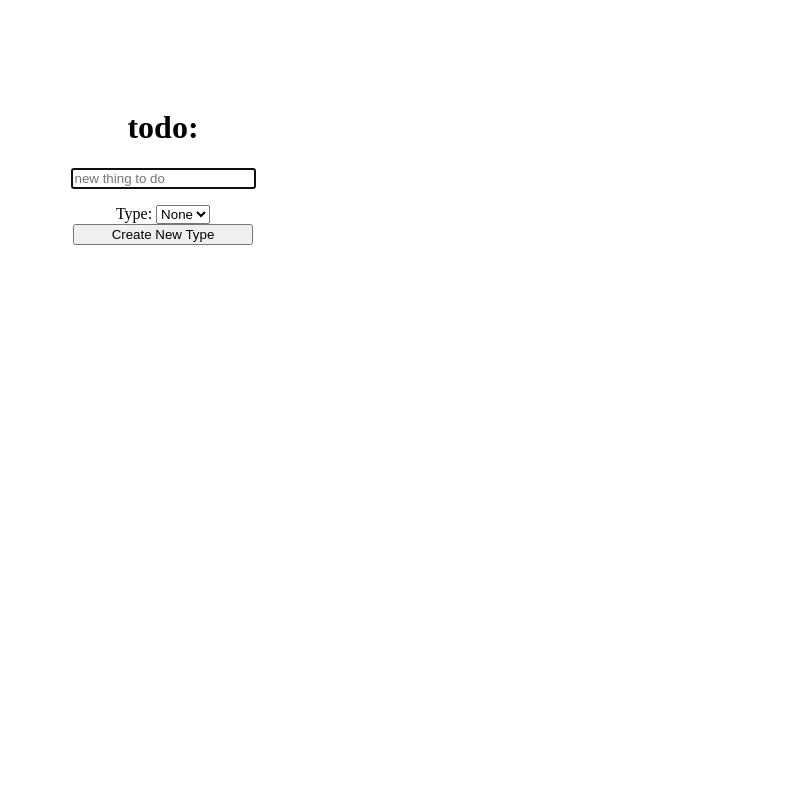
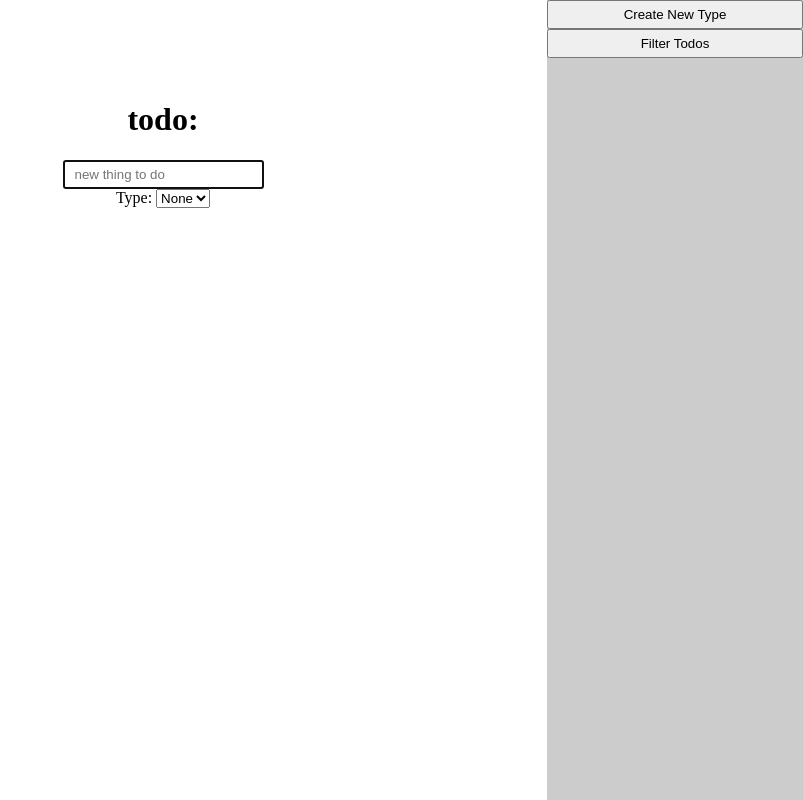
Before and after one commit to ahrjarrett/todo-functional, a website: page public/index.html in a window 1280 px wide. Shown: the whole page, without its empty margins (477-1280 px from the left). Drawn offline with Linux system fonts and the light colour scheme.

Commit message:
added html for filtering

```diff
--- a/public/css/main.css
+++ b/public/css/main.css
@@ -1,3 +1,14 @@
+body {
+  position: relative;
+  margin: 0;
+}
+
+form { margin: 0; }
+
+button, input {
+  padding: 5px 10px;
+}
+
 li {
   list-style: none;
 }
@@ -34,8 +45,19 @@ a {
 }
 
 .new-type-wrapper {
+  position: absolute;
+  top: 0;
+  right: 0;
   display: flex;
   flex-direction: column;
-  width: 30%;
+  width: 20%;
   margin: 0 auto;
+  background-color: #ccc;
+  height: 100vh;
 }
+
+
+.new-type-form button, .new-type-form input,
+.filters-wrapper button, .filters-wrapper select {
+  width: 100%;
+}
--- a/public/index.html
+++ b/public/index.html
@@ -21,17 +21,28 @@
     <select id='select-type'>
       <option value='none'> None </option>
     </select>
-    <div class='new-type-wrapper'>
-      <button id='create-type'> Create New Type </button>
-      <input id='new-type' style='display:none' placeholder='What type is it?'>
-      <button id='save-type' style='display:none' type='submit'> Save Type </button>
-    </div>
   </form>
 
   <div id='todos'></div>
 
 </div>
 
+<div class='new-type-wrapper'>
+  <form class='new-type-form'>
+    <button id='create-type'> Create New Type </button>
+    <input id='new-type' style='display:none' placeholder='What type is it?'>
+    <button id='save-type' style='display:none' type='submit'> Save Type </button>
+  </form>
+
+  <div class='filters-wrapper'>
+    <button id='show-filters'> Filter Todos </button>
+    <select id='select-filter' style='display:none'>
+      <option value='none'> None </option>
+    </select>
+  </div>
+
+</div>
+
 <script src='./js/bundle.js'></script>
 </body>
 </html>
--- a/public/js/bundle.js
+++ b/public/js/bundle.js
@@ -29,6 +29,8 @@ const newType = document.getElementById('new-type')
 const createType = document.getElementById('create-type')
 const saveType = document.getElementById('save-type')
 const selectType = document.getElementById('select-type')
+const showFilters = document.getElementById('show-filters')
+const selectFilter = document.getElementById('select-filter')
 
 let counter = 0
 
@@ -36,7 +38,6 @@ saveTodo.addEventListener('click', (e) => {
   e.preventDefault()
   const todoValue = newTodo.value || ''
   const type = selectType.value
-  console.log(type)
 
   const todo = document.createElement('div')
   const todoText = todo.appendChild(document.createElement('p'))
@@ -54,7 +55,6 @@ saveTodo.addEventListener('click', (e) => {
   deleteBtn.classList.add('delete-todo')
   deleteBtn.href = '#'
 
-
   assignId(deleteBtn, counter)
   assignId(todo, counter++)
   todos.appendChild(todo)
@@ -67,26 +67,27 @@ saveTodo.addEventListener('click', (e) => {
 
 createType.addEventListener('click', (e) => {
   e.preventDefault()
-
   newType.classList.add('show-item')
   saveType.classList.add('show-item')
 })
 
 saveType.addEventListener('click', (e) => {
   e.preventDefault()
-
   const typeName = newType.value
   const type = document.createElement('option')
   type.value, type.text = typeName
   if(typeName) selectType.appendChild(type)
   newType.value = ''
-
-
   newType.classList.remove('show-item')
   saveType.classList.remove('show-item')
+  //if(typeName) selectFilter.appendChild(type)
+})
+
+showFilters.addEventListener('click', (e) => {
+  e.preventDefault()
+  selectFilter.classList.toggle('show-item')
 
 })
-
 
 }())
 
```
Also changed, not shown: public/js/index.js (+8 -7 lines), README.md.
